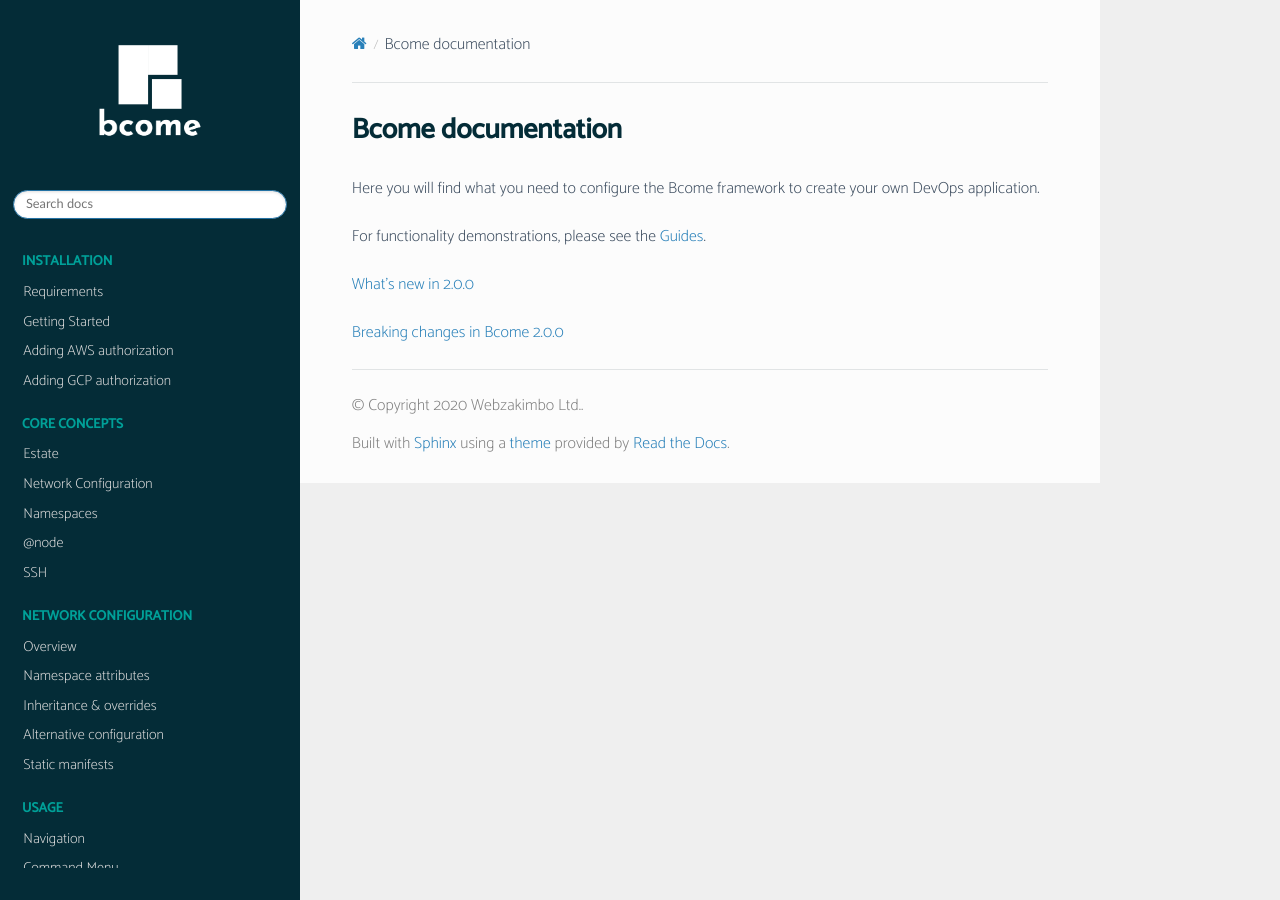
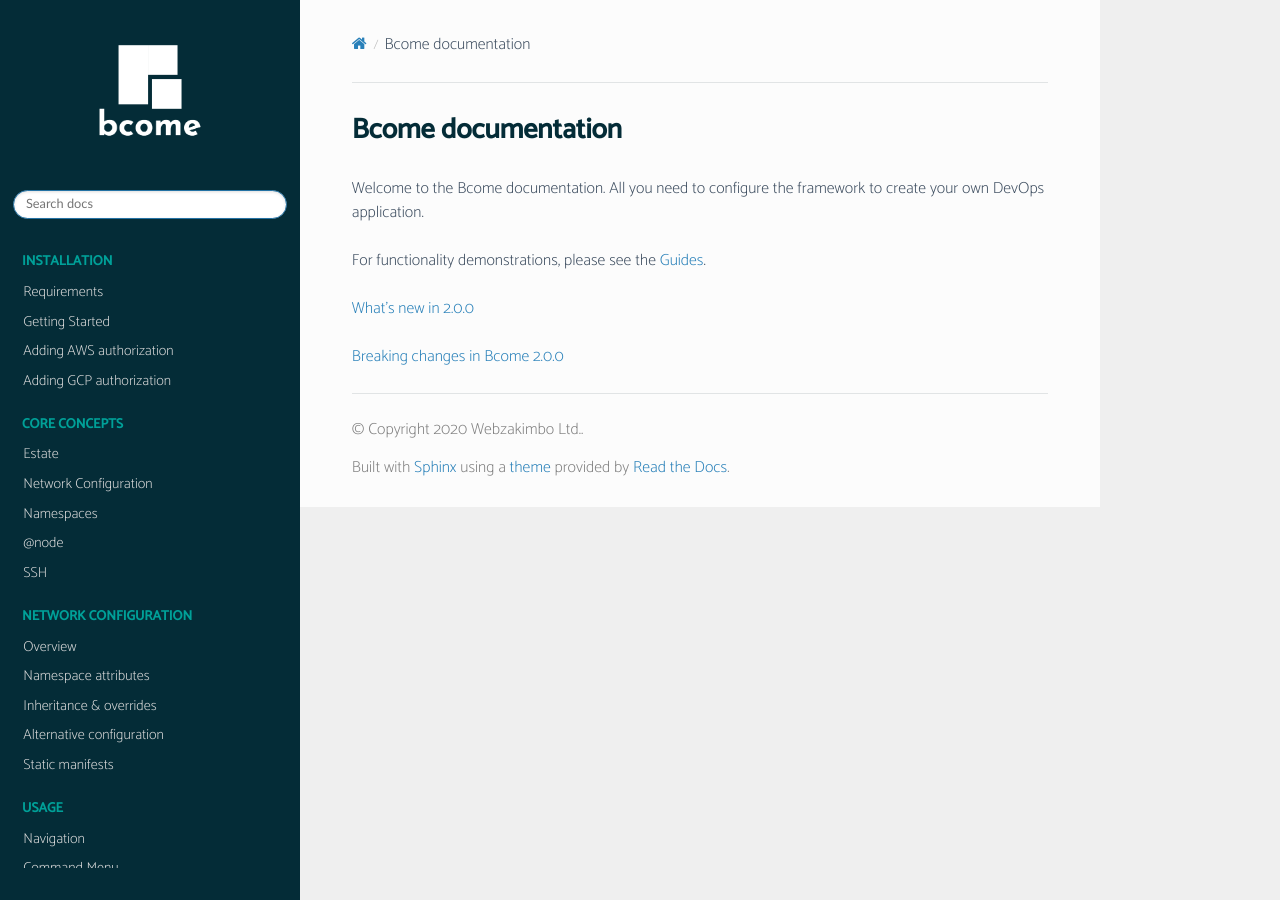
Before and after one commit to webzakimbo/bcome-read-the-docs, a Sphinx documentation site: the page built from docs/source/index.rst, in a window 1280 px wide. Built offline with Sphinx 7.4.7 and the Read the Docs theme 2.0.0, drawn with Linux system fonts in a browser that asks for light colours; pages that are not in the unit, such as notebooks, are missing from menus.

Commit message:
update intro description for OG

```diff
--- a/docs/source/intro.rst
+++ b/docs/source/intro.rst
@@ -3,9 +3,9 @@
 *******************
 
 .. meta::
-   :description lang=en: Bcome dev-ops application development framework documentation.  All you need to configure the Bcome framework to create your own DevOps application.
+   :description lang=en: Welcome to the Bcome documentation.  All you need to configure the framework to create your own DevOps application.
 
-Here you will find what you need to configure the Bcome framework to create your own DevOps application.
+Welcome to the Bcome documentation.  All you need to configure the framework to create your own DevOps application.
 
 For functionality demonstrations, please see the |GUIDES|_.
 
```
